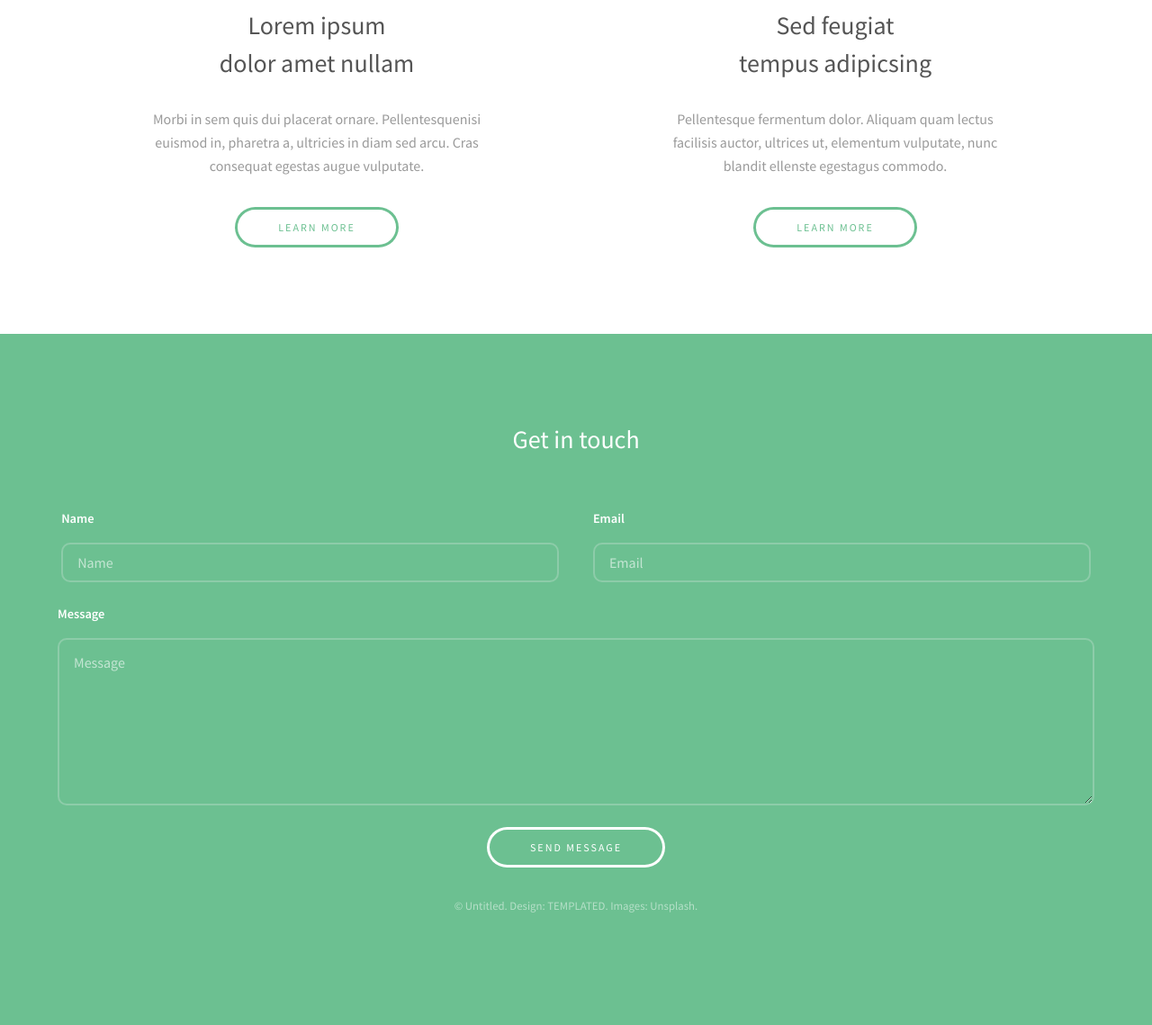
After one commit to krishnans2006/MemeReview, a Flask app: template templates/index.html in a window 1280 px wide. The commit adds this page. Shown: the part 1017-2156 px from the top of the page at 90% size. Run offline with Flask 2, Linux system fonts and the light colour scheme; the template is opened without the code that fills it, so the values that code supplies are empty.

Commit message:
Created functioning flask app with one index page and css and js added. HTML is from template

```diff
--- a/main.py
+++ b/main.py
@@ -0,0 +1,10 @@
+from flask import Flask, request, render_template, redirect, url_for, session
+
+app = Flask(__name__)
+
+@app.route("/")
+def index():
+    return render_template("index.html")
+
+if __name__ == "__main__":
+    app.run(debug=True)
--- a/assets/css/main.css
+++ b/static/assets/css/main.css
@@ -2549,7 +2549,8 @@
 		input[type="button"]:hover,
 		button:hover,
 		.button:hover {
-			background-color: rgba(108, 192, 145, 0.15);
+			background-color: rgba(108, 192, 145, 1);
+			color: rgba(255, 255, 255, 1) !important;
 		}
 
 		input[type="submit"]:active,
@@ -2557,7 +2558,8 @@
 		input[type="button"]:active,
 		button:active,
 		.button:active {
-			background-color: rgba(108, 192, 145, 0.15);
+			background-color: rgba(108, 192, 145, 1);
+			color: rgba(255, 255, 255, 1) !important;
 		}
 
 		input[type="submit"].icon,
@@ -2617,7 +2619,8 @@
 			input[type="button"].alt:hover,
 			button.alt:hover,
 			.button.alt:hover {
-				background-color: #7ec89e;
+				background-color: rgba(255, 255, 255, 1);
+				color: rgba(108, 192, 145, 1) !important;
 			}
 
 			input[type="submit"].alt:active,
@@ -2887,7 +2890,7 @@
 			right: 0;
 			text-align: right;
 			top: 0;
-			vertical-align: middle;
+			/* vertical-align: middle; */
 			width: 5em;
 		}
 
--- /dev/null
+++ b/templates/index.html
@@ -0,0 +1,137 @@
+<!DOCTYPE HTML>
+<!--
+	Projection by TEMPLATED
+	templated.co @templatedco
+	Released for free under the Creative Commons Attribution 3.0 license (templated.co/license)
+-->
+<html>
+	<head>
+		<title>Projection by TEMPLATED</title>
+		<meta charset="utf-8" />
+		<meta name="viewport" content="width=device-width, initial-scale=1" />
+		<link rel="stylesheet" href="{{url_for('static', filename='/assets/css/main.css')}}" />
+		<link rel="icon" href="{{url_for('static', filename='/icons/favicon.ico')}}" />
+	</head>
+	<body>
+
+		<!-- Header -->
+			<header id="header">
+				<div class="inner">
+					<a href="index.html" class="logo"><strong>Projection</strong> by TEMPLATED</a>
+					<nav id="nav">
+						<a href="index.html">Home</a>
+						<a href="generic.html">Generic</a>
+						<a href="elements.html">Elements</a>
+					</nav>
+					<a href="#navPanel" class="navPanelToggle"><span class="fa fa-bars"></span></a>
+				</div>
+			</header>
+
+		<!-- Banner -->
+			<section id="banner">
+				<div class="inner">
+					<header>
+						<h1>Welcome to Projection</h1>
+					</header>
+
+					<div class="flex ">
+
+						<div>
+							<span class="icon fa-plane"></span>
+							<h3>Aliquam</h3>
+							<p>Suspendisse amet ullamco</p>
+						</div>
+
+						<div>
+							<span class="icon fa-camera"></span>
+							<h3>Elementum</h3>
+							<p>Class aptent taciti ad litora</p>
+						</div>
+
+						<div>
+							<span class="icon fa-bug"></span>
+							<h3>Ultrices</h3>
+							<p>Nulla vitae mauris non felis</p>
+						</div>
+
+					</div>
+
+					<footer>
+						<a href="#" class="button">Get Started</a>
+					</footer>
+				</div>
+			</section>
+
+
+		<!-- Three -->
+			<section id="three" class="wrapper align-center">
+				<div class="inner">
+					<div class="flex flex-2">
+						<article>
+							<div class="image round">
+								<img src="images/pic01.jpg" alt="Pic 01" />
+							</div>
+							<header>
+								<h3>Lorem ipsum<br /> dolor amet nullam</h3>
+							</header>
+							<p>Morbi in sem quis dui placerat ornare. Pellentesquenisi<br />euismod in, pharetra a, ultricies in diam sed arcu. Cras<br />consequat  egestas augue vulputate.</p>
+							<footer>
+								<a href="#" class="button">Learn More</a>
+							</footer>
+						</article>
+						<article>
+							<div class="image round">
+								<img src="images/pic02.jpg" alt="Pic 02" />
+							</div>
+							<header>
+								<h3>Sed feugiat<br /> tempus adipicsing</h3>
+							</header>
+							<p>Pellentesque fermentum dolor. Aliquam quam lectus<br />facilisis auctor, ultrices ut, elementum vulputate, nunc<br /> blandit ellenste egestagus commodo.</p>
+							<footer>
+								<a href="#" class="button">Learn More</a>
+							</footer>
+						</article>
+					</div>
+				</div>
+			</section>
+
+		<!-- Footer -->
+			<footer id="footer">
+				<div class="inner">
+
+					<h3>Get in touch</h3>
+
+					<form action="#" method="post">
+
+						<div class="field half first">
+							<label for="name">Name</label>
+							<input name="name" id="name" type="text" placeholder="Name">
+						</div>
+						<div class="field half">
+							<label for="email">Email</label>
+							<input name="email" id="email" type="email" placeholder="Email">
+						</div>
+						<div class="field">
+							<label for="message">Message</label>
+							<textarea name="message" id="message" rows="6" placeholder="Message"></textarea>
+						</div>
+						<ul class="actions">
+							<li><input value="Send Message" class="button alt" type="submit"></li>
+						</ul>
+					</form>
+
+					<div class="copyright">
+						&copy; Untitled. Design: <a href="https://templated.co">TEMPLATED</a>. Images: <a href="https://unsplash.com">Unsplash</a>.
+					</div>
+
+				</div>
+			</footer>
+
+		<!-- Scripts -->
+			<script src="{{url_for('static', filename='/assets/js/jquery.min.js')}}"></script>
+			<script src="{{url_for('static', filename='/assets/js/skel.min.js')}}"></script>
+			<script src="{{url_for('static', filename='/assets/js/util.js')}}"></script>
+			<script src="{{url_for('static', filename='/assets/js/main.js')}}"></script>
+
+	</body>
+</html>
```
Also changed, not shown: static/assets/css/font-awesome.min.css (renamed from assets/css/font-awesome.min.css), static/assets/fonts/FontAwesome.otf (renamed from assets/fonts/FontAwesome.otf), static/assets/fonts/fontawesome-webfont.ttf (renamed from assets/fonts/fontawesome-webfont.ttf), static/assets/fonts/fontawesome-webfont.woff (renamed from assets/fonts/fontawesome-webfont.woff), static/assets/fonts/fontawesome-webfont.woff2 (renamed from assets/fonts/fontawesome-webfont.woff2), static/assets/js/jquery.min.js (renamed from assets/js/jquery.min.js), static/assets/js/main.js (renamed from assets/js/main.js), static/assets/js/skel.min.js (renamed from assets/js/skel.min.js), static/assets/js/util.js (renamed from assets/js/util.js), static/icons/favicon.ico (added), 4 other files.
